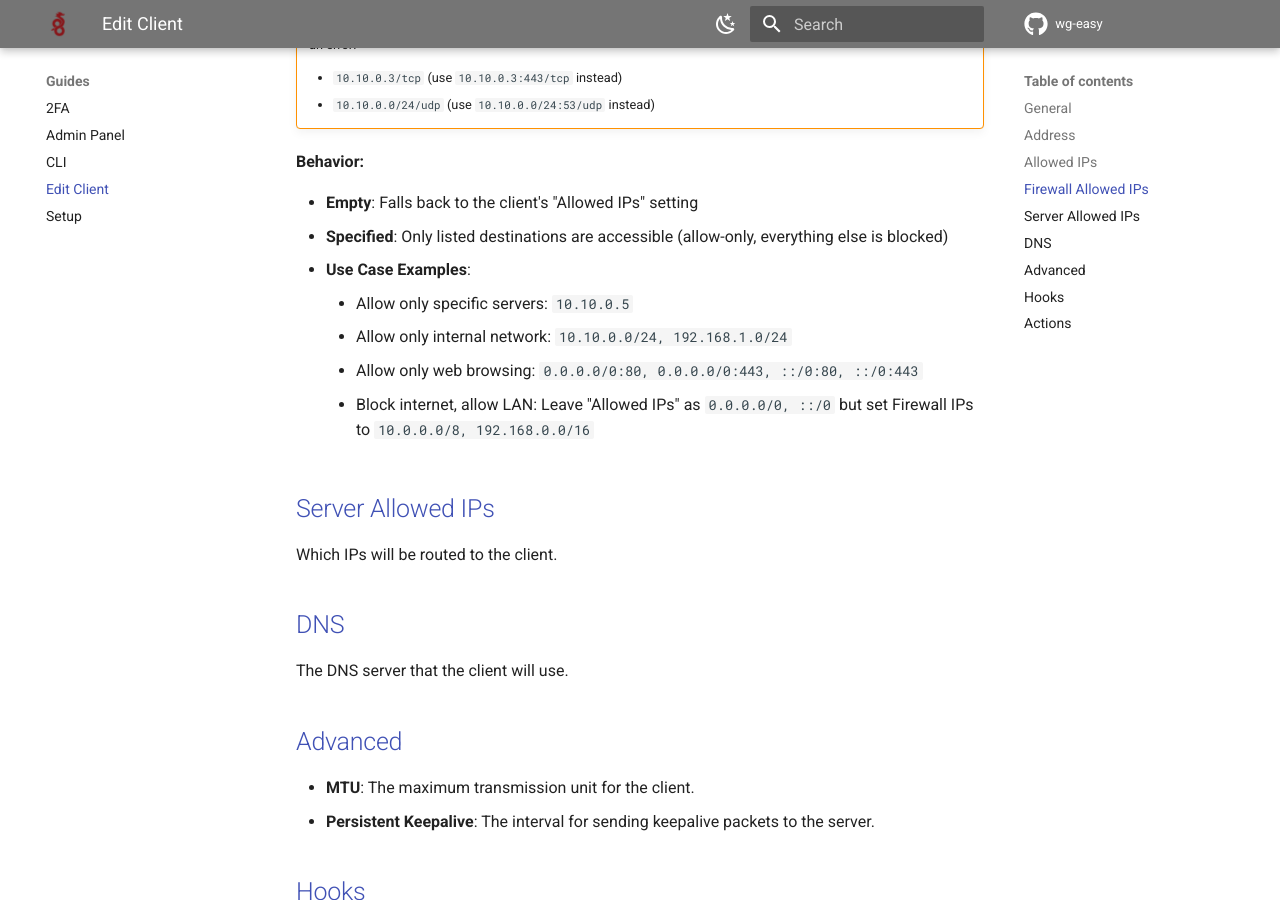
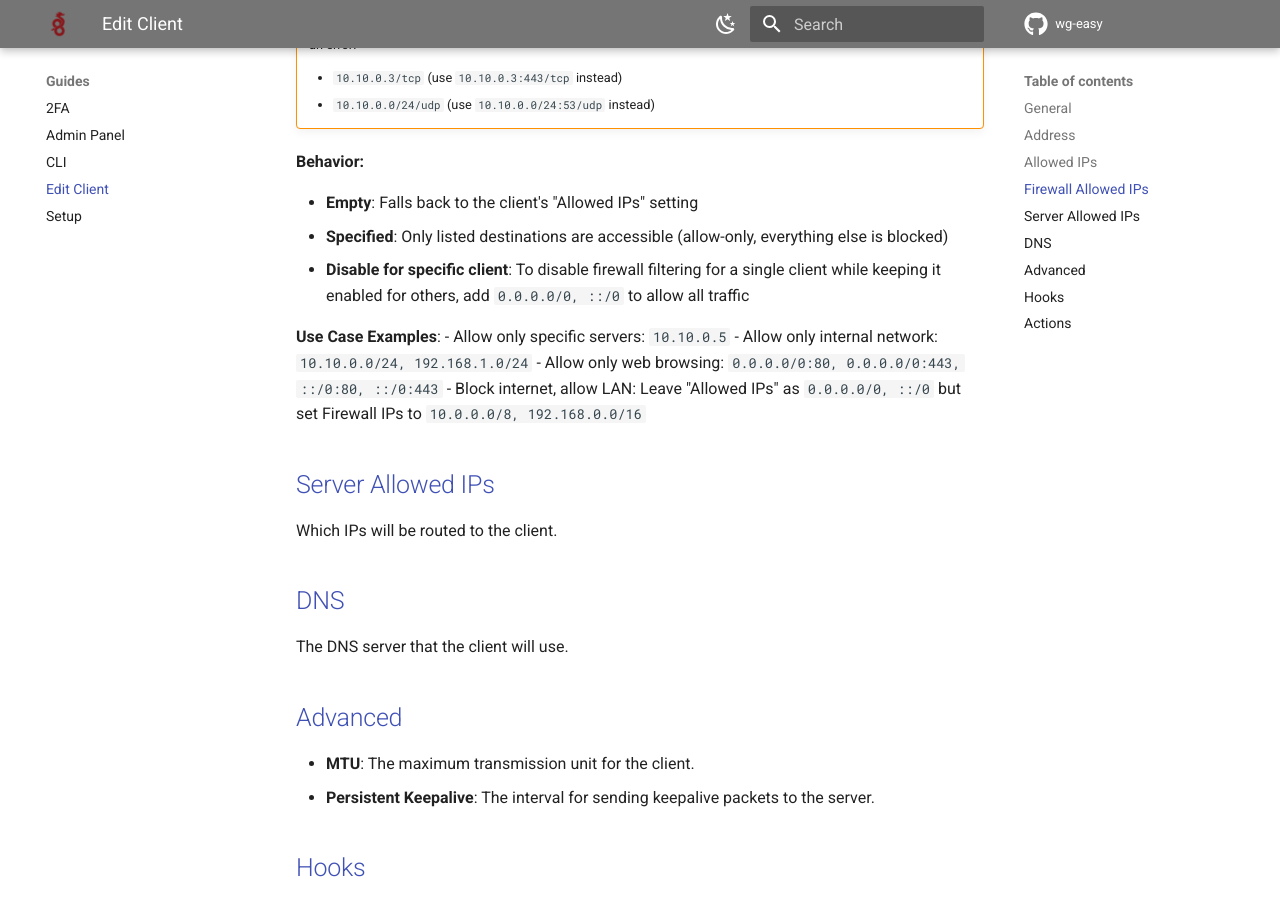
Before and after one commit to wg-easy/wg-easy, an MkDocs documentation site: the page built from docs/content/guides/clients.md, in a window 1280 px wide and 900 px high, scrolled down 1531 px. Built offline with MkDocs 1.6.1 and Material for MkDocs 9.7.7, drawn with Linux system fonts in a browser that asks for light colours; comment, search, counter and statistics services are not loaded; the version menu is left out.

Commit message:
add note on firewall being experimental and how to opt a single client out of the firewall.

```diff
--- a/docs/content/guides/clients.md
+++ b/docs/content/guides/clients.md
@@ -59,7 +59,9 @@ Protocol specifiers (`/tcp` or `/udp`) require a port number. The following form
 
 - **Empty**: Falls back to the client's "Allowed IPs" setting
 - **Specified**: Only listed destinations are accessible (allow-only, everything else is blocked)
-- **Use Case Examples**:
+- **Disable for specific client**: To disable firewall filtering for a single client while keeping it enabled for others, add `0.0.0.0/0, ::/0` to allow all traffic
+
+**Use Case Examples**:
     - Allow only specific servers: `10.10.0.5`
     - Allow only internal network: `10.10.0.0/24, 192.168.1.0/24`
     - Allow only web browsing: `0.0.0.0/0:80, 0.0.0.0/0:443, ::/0:80, ::/0:443`
```
Also changed, not shown: docs/content/guides/admin.md (+6 -0 lines).
